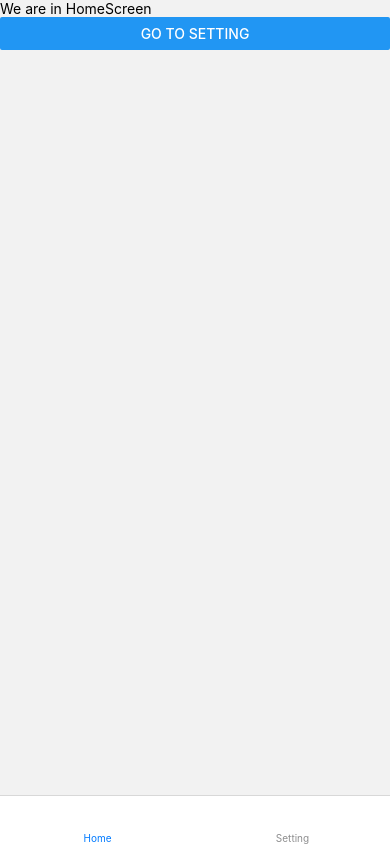
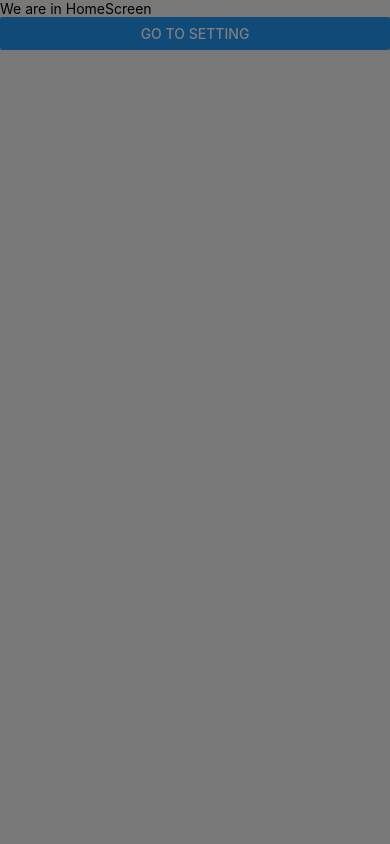
Before and after one commit to zearkiatos/react-native-cli-app, a React Native app: screen / in a window 390 px wide. Built offline with nearby package versions, Linux system fonts and the light colour scheme.

Commit message:
Drawer navigation and next steps

```diff
--- a/babel.config.js
+++ b/babel.config.js
@@ -1,3 +1,4 @@
 module.exports = {
   presets: ['module:metro-react-native-babel-preset'],
+  plugins: ['react-native-reanimated/plugin'],
 };
--- a/src/App.js
+++ b/src/App.js
@@ -9,12 +9,12 @@ import 'react-native-gesture-handler';
 import React from 'react';
 import {StyleSheet} from 'react-native';
 import {NavigationContainer} from '@react-navigation/native';
-import NavigationTab from './navigation/NavigationTab';
+import NavigationDrawer from './navigation/NavigationDraw';
 
 const App = () => {
   return (
     <NavigationContainer>
-      <NavigationTab />
+      <NavigationDrawer />
     </NavigationContainer>
   );
 };
--- /dev/null
+++ b/src/navigation/NavigationDraw.js
@@ -0,0 +1,17 @@
+import React from 'react';
+import {createDrawerNavigator} from '@react-navigation/drawer';
+import HomeScreen from '../screens/HomeScreen';
+import SettingScreen from '../screens/SettingScreen';
+
+const Drawer = createDrawerNavigator();
+
+const NavigationDrawer = () => {
+  return (
+    <Drawer.Navigator>
+      <Drawer.Screen name="Home" component={HomeScreen} />
+      <Drawer.Screen name="Setting" component={SettingScreen} />
+    </Drawer.Navigator>
+  );
+};
+
+export default NavigationDrawer;
```
Also changed, not shown: 1 other file (tests, documents, lock files or other folders).
